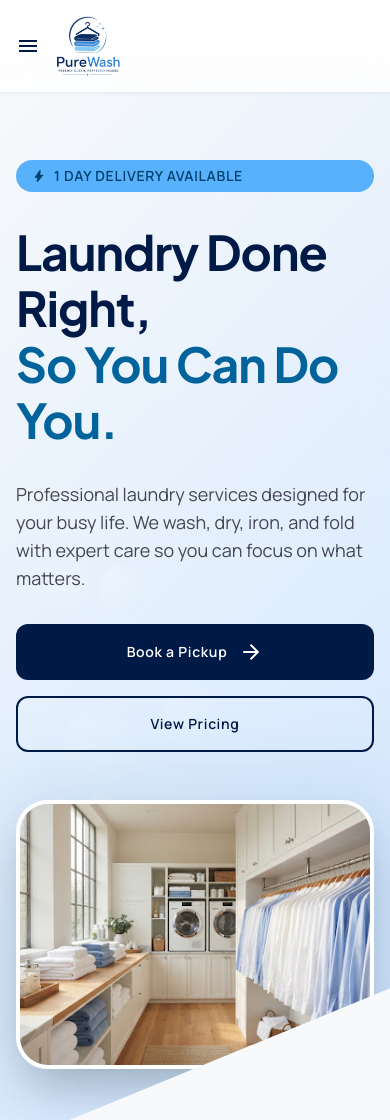
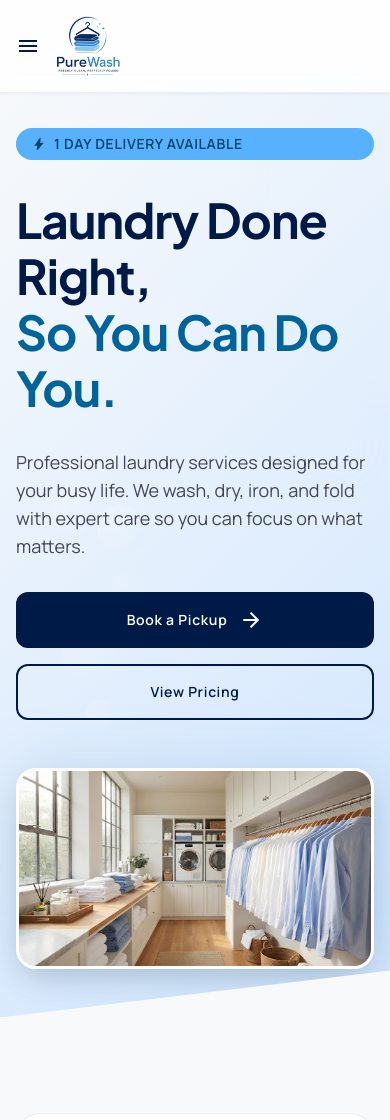
Before and after one commit to vishnu7660/laundaryService, a plain HTML site: page index.html in a window 390 px wide. Shown: the top 1120 px of the page. Drawn offline with nearby package versions, Linux system fonts and the light colour scheme.

Commit message:
Mobile View Home Screen Css Issue Cleared

```diff
--- a/css/home.css
+++ b/css/home.css
@@ -258,6 +258,39 @@ body ::selection {
     width: 100%;                                    /* w-full */
     height: 100%;                                   /* h-full */
     object-fit: cover;                              /* object-cover */
+}
+
+/* Mobile adjustments: make hero image fully visible on small screens */
+@media (max-width: 767px) {
+    .home-hero {
+        /* reduce the large min-height so content and image fit without overflowing */
+        min-height: auto;
+        /* soften / reduce the angled clip so it doesn't cut the image on small viewports */
+        clip-path: polygon(0 0, 100% 0, 100% 95%, 0% 100%);
+    }
+
+    .home-hero__inner {
+        padding: 48px 16px;                         /* less vertical padding on mobile */
+        grid-template-columns: 1fr;                 /* ensure single column layout */
+    }
+
+    .hero-media__frame {
+        aspect-ratio: 16 / 9;                       /* shallower frame on mobile */
+        max-width: 520px;                            /* avoid overly large frames */
+        margin: 0 auto;                              /* center under text */
+        border-radius: 1.25rem;                      /* slightly smaller radius */
+        border-width: 3px;                           /* slightly thinner border */
+        box-shadow: 0 12px 30px -8px rgba(0, 0, 0, 0.18);
+    }
+
+    .hero-media__glow {
+        inset: -8px;                                 /* smaller glow spread */
+        filter: blur(30px);
+    }
+
+    .hero-media__img {
+        object-position: center top;                 /* prioritize top of image (faces/room) */
+    }
 }
 
 /* Entrance animation for hero content */
```
